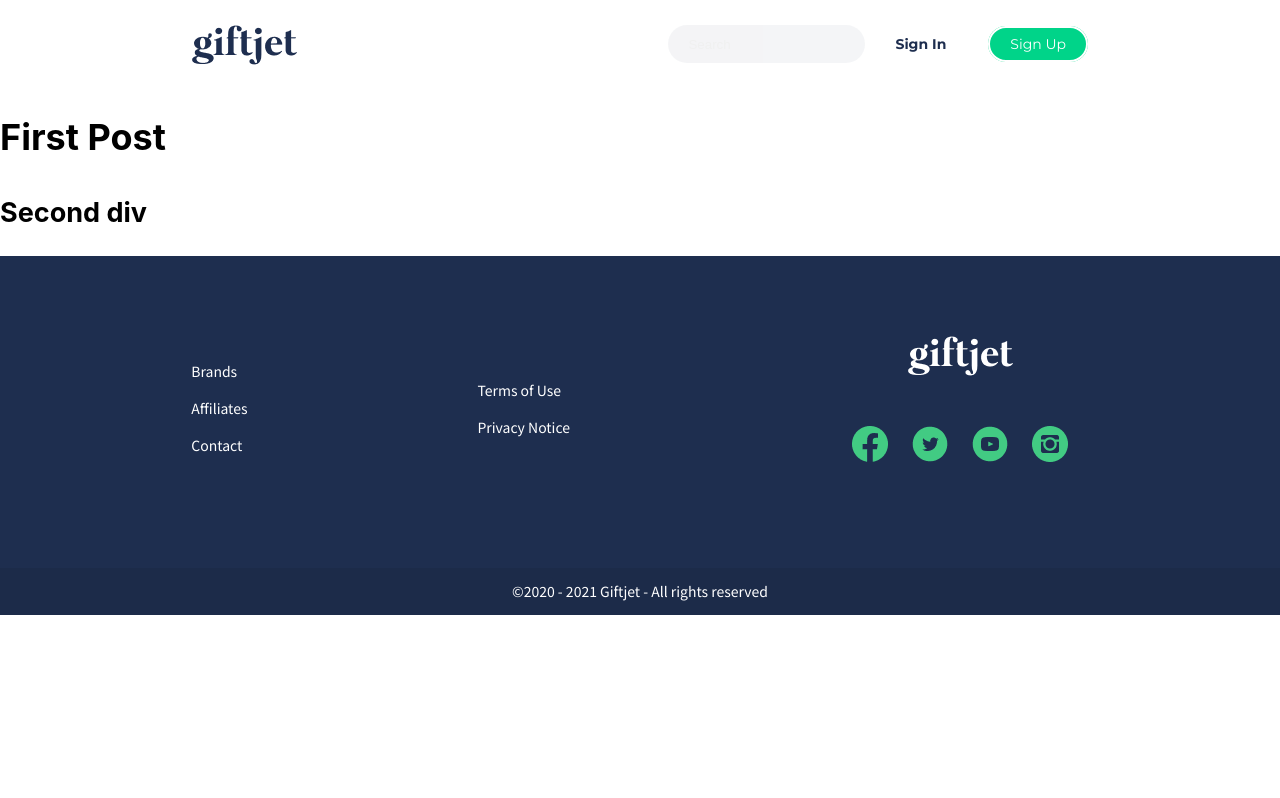
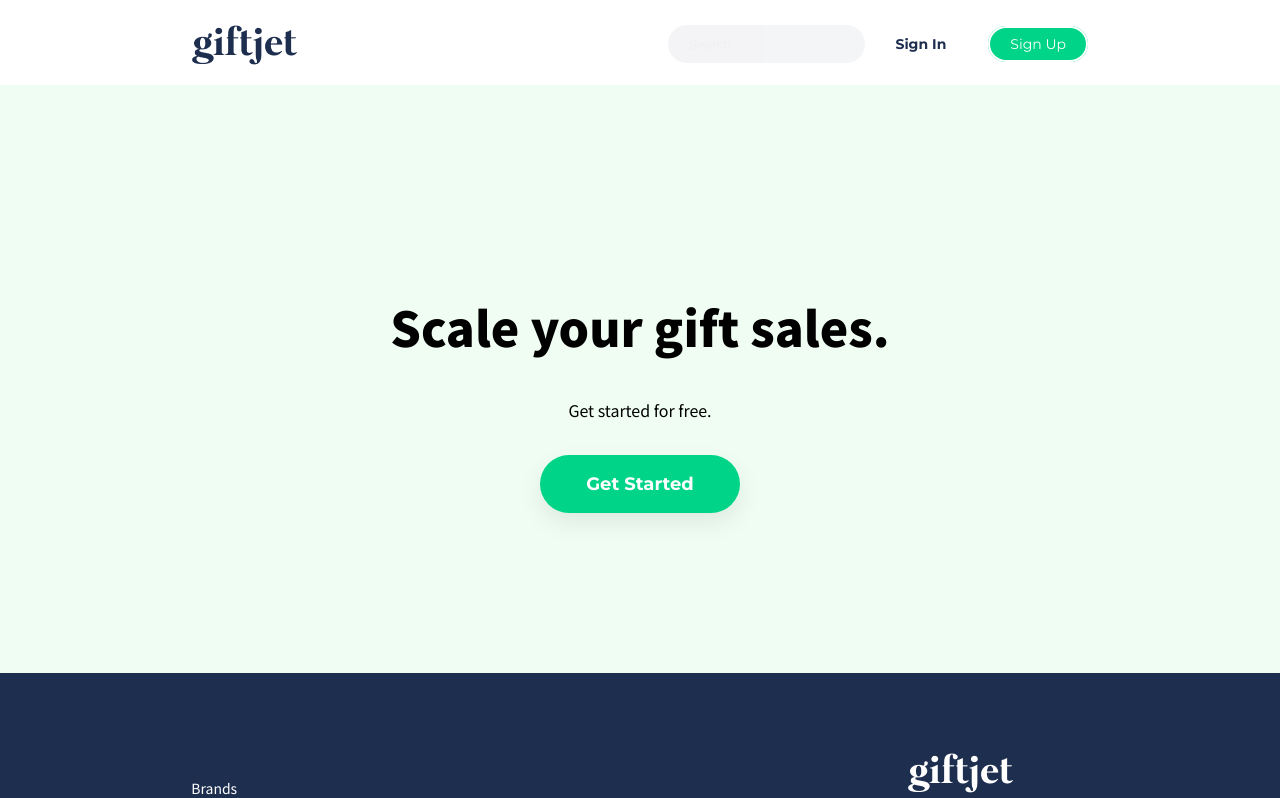
Before and after one commit to mocchi-app/gitfjet-fe, a Next.js app: page / in a window 1280 px wide. Shown: the top 798 px of the page. Built offline with nearby package versions, Linux system fonts and the light colour scheme.

Commit message:
add Gift sales section

```diff
--- a/pages/index.js
+++ b/pages/index.js
@@ -1,5 +1,7 @@
 import Head from 'next/head';
 import Layout from '../components/Layout';
+
+import styles from '../styles/brand.module.scss';
 
 export default function BrandPage() {
   return (
@@ -7,10 +9,18 @@ export default function BrandPage() {
       <Head>
         <title>Brand</title>
       </Head>
-      <h1>First Post</h1>
-      <h2>
-        Second div
-      </h2>
+      {/* Main Promo */}
+      <section></section>
+
+      {/* How it works */}
+      <section></section>
+
+      {/* Scale your gift sales */}
+      <section className={styles.giftSalesSection}>
+        <h1 className={styles.title}>Scale your gift sales.</h1>
+        <p className={styles.actionText}>Get started for free.</p>
+        <a className={styles.getStarted}>Get Started</a>
+      </section>
     </Layout>
   );
 }
--- /dev/null
+++ b/styles/brand.module.scss
@@ -0,0 +1,46 @@
+.giftSalesSection {
+  background: #f0fdf3;
+  padding: 170px 0 160px;
+  display: flex;
+  flex-direction: column;
+  align-items: center;
+}
+
+.title {
+  text-align: center;
+  font-weight: 700;
+  font-size: 48px;
+  line-height: 62px;
+  font-family: 'Noto Sans TC', sans-serif;
+}
+
+.actionText {
+  text-align: center;
+  font-family: 'Noto Sans TC', sans-serif;
+  font-style: normal;
+  font-weight: normal;
+  font-size: 16px;
+  line-height: 26px;
+  margin: 0;
+  margin: 0 0 32px;
+}
+
+.getStarted {
+  text-align: center;
+  width: 200px;
+  background: #00d489;
+  color: #fff;
+  box-shadow: 0px 10px 24px rgba(0, 0, 0, 0.08);
+  border-radius: 100px;
+  font-family: Montserrat;
+  font-style: normal;
+  font-weight: bold;
+  font-size: 18px;
+  line-height: 26px;
+  padding: 16px 45px;
+  cursor: pointer;
+
+  &:hover {
+    text-decoration: none;
+  }
+}
```
